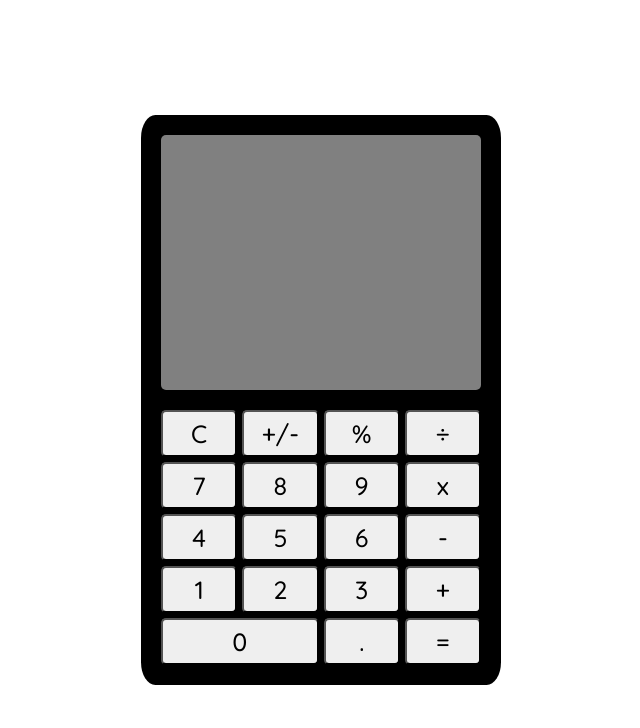
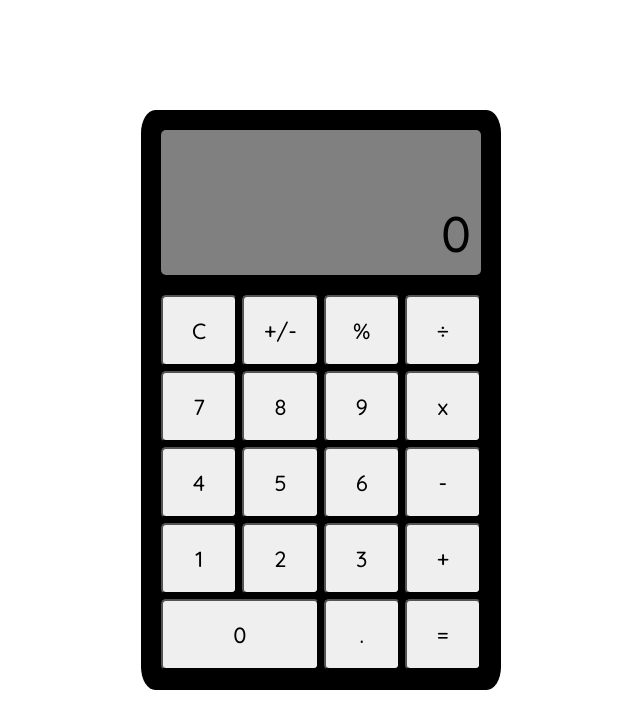
Before and after one commit to CunOwO/odin-calculator, a plain HTML site: page index.html in a window 1280 px wide. Shown: the whole page, without its empty margins (319-959 px from the left). Drawn offline with Linux system fonts and the light colour scheme.

Commit message:
Edit a little bit styles

```diff
--- a/index.html
+++ b/index.html
@@ -10,7 +10,7 @@
   <body>
     <div class="container">
       <div class="calculator">
-        <div class="screen"></div>
+        <div class="screen">0</div>
         <div class="button-container">
           <div class="button-row">
             <button type="button" class="button special-btn btn-clear">
--- a/styles.css
+++ b/styles.css
@@ -16,22 +16,22 @@
 }
 
 .screen {
-    flex: 1;
     display: flex;
     flex-direction: column;
     justify-content: end;
     align-items: end;
     font-size: 50px;
-    height: 190px;
+    height: 145px;
     background-color: gray;
     border-radius: 5px;
+    padding: 10px;
 }
 
 .calculator {
     display: flex;
     flex-direction: column;
     width: 360px;
-    height: 570px;
+    height: 580px;
     background-color:black;
     padding: 20px;
     gap: 20px;
@@ -54,7 +54,7 @@
 .button-row .button {
     flex: 1;
     border-radius: 5px;
-    font-size: 25px;
+    font-size: 22px;
 }
 
 button.button.normal-btn.btn-0 {
```
